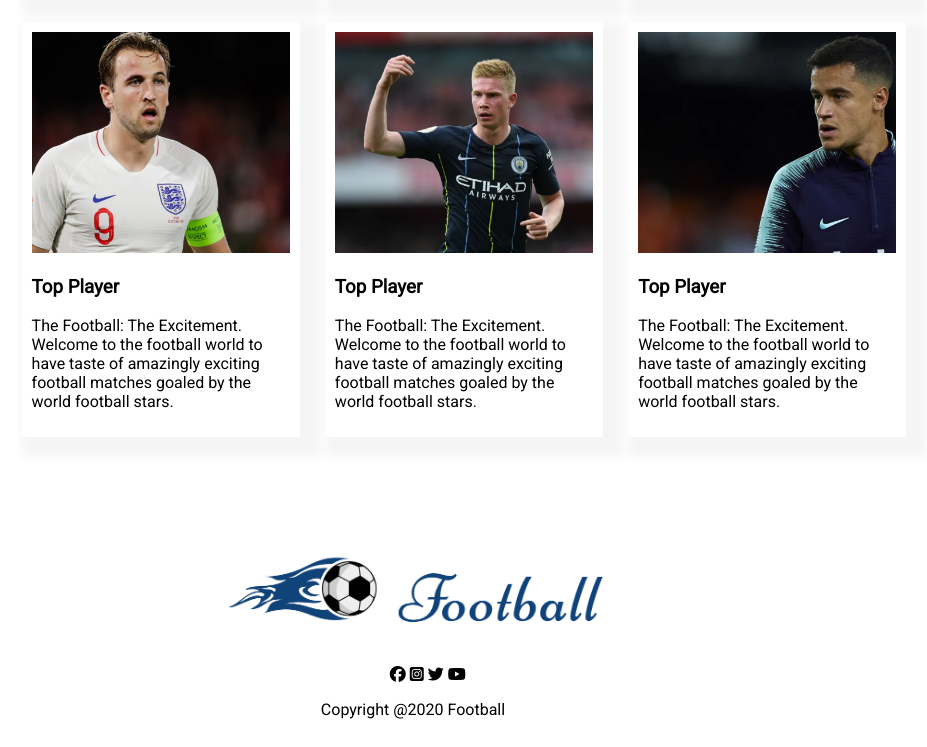
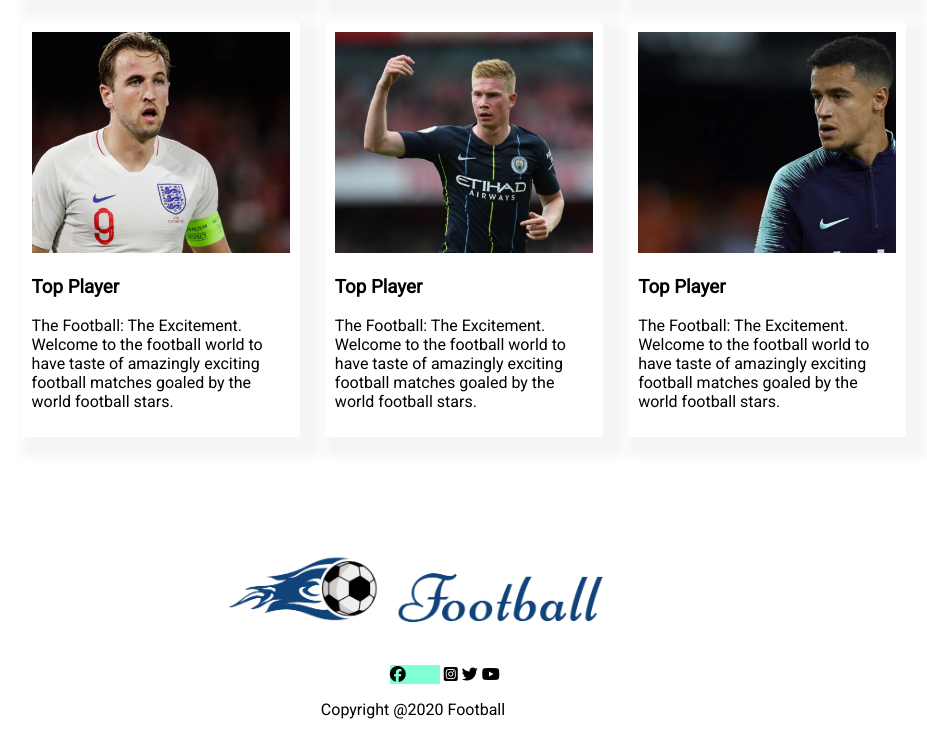
Before and after one commit to rajebulhasan/football-world, a plain HTML site: page index.html in a window 1280 px wide. In both pictures the pointer is over the item 624 px from the left and 2534 px from the top of the page. Shown: the part 1860-2607 px from the top of the page, without its empty margins (227-1154 px from the left). Drawn offline with Linux system fonts and the light colour scheme.

Commit message:
social icon hover commit

```diff
--- a/style.css
+++ b/style.css
@@ -70,6 +70,11 @@ ul{
 li{
     display: inline-block;
 }
+li:hover{
+    width: 50px;
+    background-color: aquamarine;
+
+}
 
 .foot{
     text-align: center;
```
